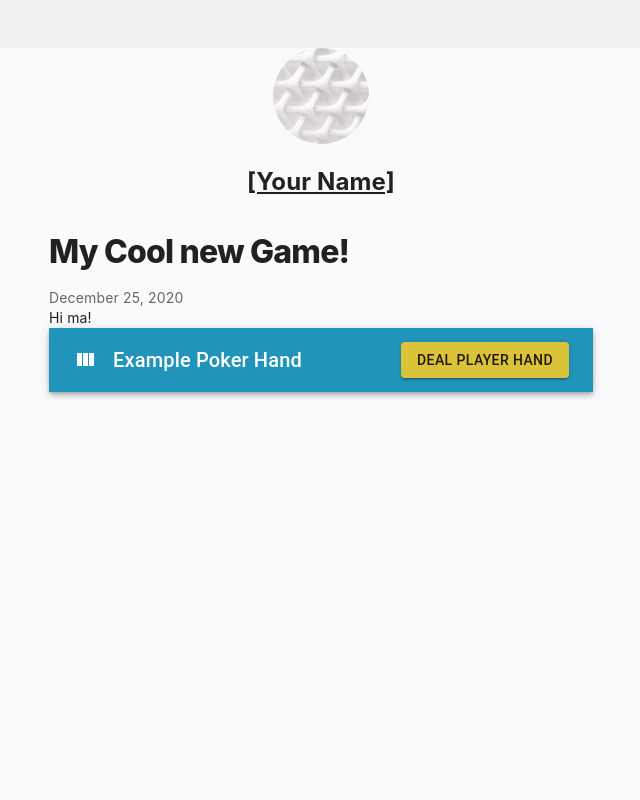
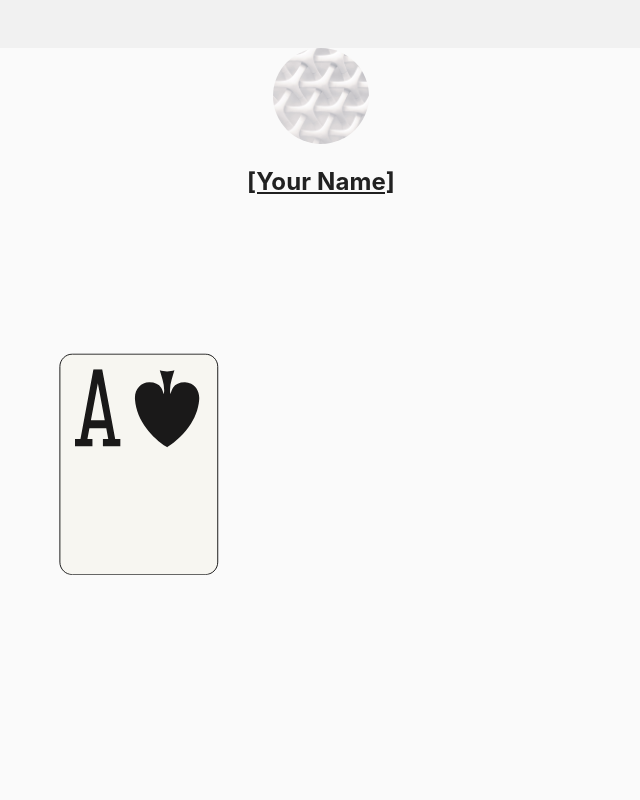
Before and after one commit to andrewdhazlett/tens-and-twos, a Next.js app: page /games in a window 1280 px wide. Shown: the top 800 px of the page, without its empty margins (319-959 px from the left). Built offline with nearby package versions, Linux system fonts and the light colour scheme.

Commit message:
fixup animations

```diff
--- a/components/Cards/CardSingle.tsx
+++ b/components/Cards/CardSingle.tsx
@@ -37,15 +37,9 @@ const useStyles = makeStyles(() => ({
 }));
 
 export default function CardSingle(props: {
-  initialState: 'face-down' | 'turn-face-up' | 'show_face' | 'finished';
+  initialState?: 'face-down' | 'turn-face-up' | 'show_face' | 'finished';
   id: string;
-  card: {
-    id: string;
-    rank: string;
-    suit: string;
-    color: string;
-    backColor: string;
-  };
+  card: Card;
   status?: unknown;
 }) {
   const {id, card} = props;
--- a/components/Cards/DealSomeCards.tsx
+++ b/components/Cards/DealSomeCards.tsx
@@ -13,7 +13,7 @@ import {
   Typography,
   ThemeOptions,
 } from '@material-ui/core';
-import {getShuffledDeck} from './utils/';
+import {Card, getShuffledDeck} from './utils/';
 import {CardSingle} from './';
 import {flipCard, moveTo} from './animation';
 
@@ -33,14 +33,8 @@ const useStyles = makeStyles(theme => ({
 
 export default function DealSomeCards() {
   const classes = useStyles();
-  const [shoe, setShoe] = React.useState<{pop: Function} | null>(null);
-  const [inPlay, setInPlay] = React.useState<
-    Array<{
-      id: string;
-      suit: string;
-      rank: string;
-    }>
-  >([]);
+  const [shoe, setShoe] = React.useState<Card[]>(getShuffledDeck());
+  const [inPlay, setInPlay] = React.useState<Card[]>([]);
   const [nextAction, setNextAction] = React.useState({
     key: 'dealHand',
     value: 'Deal Player Hand',
@@ -124,15 +118,19 @@ export default function DealSomeCards() {
     }, 100);
   };
 
+  const muckCard = (card: Card, i: number) => {
+    flipCard('hide', `#${card.id}-card-face`);
+    setTimeout(() => {
+      moveTo('muckCard', `#${card.id}`, () => setActionDisabled(false));
+      setTimeout(() => {
+        flipCard('show', `#${card.id}-card-back`);
+      }, 400);
+    }, 100 * i);
+  };
+
   const muckCards = () => {
     for (let i = 0; i < inPlay.length; i++) {
-      flipCard('hide', `#${inPlay[i].id}-card-face`);
-      setTimeout(() => {
-        moveTo('muckCard', `#${inPlay[i].id}`, () => setActionDisabled(false));
-        setTimeout(() => {
-          flipCard('show', `#${inPlay[i].id}-card-back`);
-        }, 400);
-      }, 100 * i);
+      muckCard(inPlay[i], i);
     }
   };
 
--- a/components/Cards/animation/flipCard.ts
+++ b/components/Cards/animation/flipCard.ts
@@ -35,6 +35,7 @@ const show = (card, callback) => {
 };
 
 export const flipCard = (animation, card, callback = () => {}) => {
+  if (typeof document === 'undefined') return null;
   switch (animation) {
     case 'setToShown':
       return setToShown(card, callback);
--- a/components/Cards/animation/moveTo.ts
+++ b/components/Cards/animation/moveTo.ts
@@ -1,10 +1,11 @@
 // eslint-disable-next-line @typescript-eslint/ban-ts-comment
 // @ts-nocheck noImplicitAny
-import {gsap} from 'gsap';
+// globals document
+import { gsap, TweenTarget } from 'gsap';
 
 const duration = 1;
 
-const initCard = (card, callback) => {
+const initCard = (card: TweenTarget, callback) => {
   gsap.set(card, {
     opacity: 1,
     scale: 0.25,
@@ -129,7 +130,12 @@ const dealFirstCard = (card, callback) => {
   });
 };
 
-export const moveTo = (animation, card, callback = () => {}) => {
+export const moveTo = (
+  animation: string,
+  card: string,
+  callback = () => { }
+) => {
+  if (typeof document === 'undefined') return null;
   switch (animation) {
     case 'makeVisible':
       return makeVisible(card, callback);
--- a/components/Cards/utils/deck.ts
+++ b/components/Cards/utils/deck.ts
@@ -1,7 +1,6 @@
 // eslint-disable-next-line @typescript-eslint/ban-ts-comment
 // @ts-nocheck noImplicitAny
 // yuck
-const getShuffledDeck = () => {
 function shuffle(a: Array<unknown>) {
   for (let i = a.length - 1; i > 0; i--) {
     const j = Math.floor(Math.random() * (i + 1));
@@ -9,68 +8,42 @@ const getShuffledDeck = () => {
   }
   return a;
 }
-  const deck: Array<{
-    id: string;
+
+export interface Card {
+  id?: string;
   rank: string;
   suit: string;
-  }> = [];
-  let suit = 'S';
-  for (let i = 1; i < 14; i++) {
-    const rank = i;
-    let displayRank = `${i}`;
-    if (rank === 1) displayRank = 'A';
-    if (rank === 11) displayRank = 'J';
-    if (rank === 12) displayRank = 'Q';
-    if (rank === 13) displayRank = 'K';
-    deck.push({
-      id: `${suit}_${displayRank}`,
+  color?: string;
+  backColor?: string;
+}
+
+const addCard = ({
+  deck,
+  rank,
+  suit,
+}: {
+  deck: Card[];
+  rank: Rank;
+  suit: Suit;
+}): Card[] => [
+  ...deck,
+  {
+    id: `${suit}_${rank}`,
     suit,
     rank: `${rank}`,
-    });
-  }
-  suit = 'H';
-  for (let i = 1; i < 14; i++) {
-    const rank = i;
-    let displayRank = `${i}`;
-    if (rank === 1) displayRank = 'A';
-    if (rank === 11) displayRank = 'J';
-    if (rank === 12) displayRank = 'Q';
-    if (rank === 13) displayRank = 'K';
-    deck.push({
-      id: `${suit}_${displayRank}`,
-      suit,
-      rank: `${rank}`,
-    });
-  }
-  suit = 'C';
-  for (let i = 1; i < 14; i++) {
-    const rank = i;
-    let displayRank = `${i}`;
-    if (rank === 1) displayRank = 'A';
-    if (rank === 11) displayRank = 'J';
-    if (rank === 12) displayRank = 'Q';
-    if (rank === 13) displayRank = 'K';
-    deck.push({
-      id: `${suit}_${displayRank}`,
-      suit,
-      rank: `${rank}`,
-    });
-  }
-  suit = 'D';
-  for (let i = 1; i < 14; i++) {
-    const rank = i;
-    let displayRank = `${i}`;
-    if (rank === 1) displayRank = 'A';
-    if (rank === 11) displayRank = 'J';
-    if (rank === 12) displayRank = 'Q';
-    if (rank === 13) displayRank = 'K';
-    deck.push({
-      id: `${suit}_${displayRank}`,
-      suit,
-      rank: `${rank}`,
-    });
-  }
-  return shuffle(deck);
-};
+  },
+];
 
-export {getShuffledDeck};
+type Suit = 'S' | 'H' | 'C' | 'D';
+const suits: Suit[] = ['S', 'H', 'C', 'D'];
+type Rank = 'A' | 2 | 3 | 4 | 5 | 6 | 7 | 8 | 9 | 10 | 'J' | 'Q' | 'K';
+const ranks: Rank[] = ['A', 2, 3, 4, 5, 6, 7, 8, 9, 10, 'J', 'Q', 'K'];
+
+const getOrderedDeck = (): Card[] =>
+  suits.reduce(
+    (deck, suit) =>
+      ranks.reduce((deck, rank) => addCard({deck, rank, suit}), deck),
+    []
+  );
+
+export const getShuffledDeck = (): Card[] => shuffle(getOrderedDeck());
--- a/package.json
+++ b/package.json
@@ -37,6 +37,7 @@
     "@babel/plugin-transform-regenerator": "^7.12.1",
     "@storybook/react": "^6.1.11",
     "@types/enzyme": "^3.10.8",
+    "@types/gsap": "^1.20.2",
     "@types/jest": "^26.0.19",
     "@types/node": "^14.14.16",
     "@types/react": "^17.0.0",
--- a/pages/games/index.tsx
+++ b/pages/games/index.tsx
@@ -1,29 +1,87 @@
+import {CssBaseline, ThemeOptions} from '@material-ui/core';
+import {
+  MuiThemeProvider,
+  createMuiTheme,
+  makeStyles,
+} from '@material-ui/core/styles';
 import * as React from 'react';
 import Head from 'next/head';
-import Layout from '../../components/layout';
-import Date from '../../components/date';
 import utilStyles from '../../styles/utils.module.css';
-import {DealSomeCards} from '@components/Cards';
+import {muiTheme} from '../../MaterialUI/theme';
+import Layout from '@components/layout';
+import Date from '@components/date';
+import {CardSingle} from '@components/Cards';
+import {flipCard, moveTo} from '@components/Cards/animation';
+
+const useStyles = makeStyles(theme => ({
+  table: {
+    position: 'relative',
+    height: 'calc(100vh - 65px)',
+    overflow: 'hidden',
+  },
+  menuButton: {
+    marginRight: theme.spacing(2),
+  },
+  title: {
+    flexGrow: 1,
+  },
+}));
 
 export default function Game() {
+  const classes = useStyles();
+
   const postData = {
     title: 'My Cool new Game!',
     contentHtml: '<span>Hi ma!</span>',
     date: new global.Date().toISOString(),
   };
+
+  setTimeout(() => {
+    moveTo('initCard', `#${'foo-bar'}`);
+    moveTo('dealFirst', `#${'foo-bar'}`);
+    flipCard('setToHidden', `#${'foo-bar'}-card-face`);
+    setTimeout(() => {
+      flipCard('show', `#${'foo-bar'}-card-face`);
+    }, 500);
+    flipCard('hide', `#${'foo-bar'}-card-back`);
+  });
+
   return (
+    <React.Fragment>
       <Layout>
         <Head>
           <title>{postData.title}</title>
         </Head>
+        {typeof window !== 'undefined' && (
+          <MuiThemeProvider
+            theme={createMuiTheme((muiTheme as unknown) as ThemeOptions)}
+          >
+            <CssBaseline />
+            <div className={classes.table}>
+              <CardSingle
+                key="card_0"
+                id="foo-bar"
+                card={{
+                  rank: 'A',
+                  suit: 'S',
+                  backColor: '#1A1919',
+                  color:
+                    ('S' as string) === 'D' || ('S' as string) === 'H'
+                      ? '#D33E43'
+                      : '#1A1919',
+                }}
+              />
+            </div>
+          </MuiThemeProvider>
+        )}
         <article>
           <h1 className={utilStyles.headingXl}>{postData.title}</h1>
           <div className={utilStyles.lightText}>
             <Date dateString={postData.date} />
           </div>
           <div dangerouslySetInnerHTML={{__html: postData.contentHtml}} />
-        <DealSomeCards />
         </article>
       </Layout>
+    </React.Fragment>
   );
 }
```
Also changed, not shown: 1 other file (tests, documents, lock files or other folders). Lines whose indentation alone changed are shown as unchanged.
